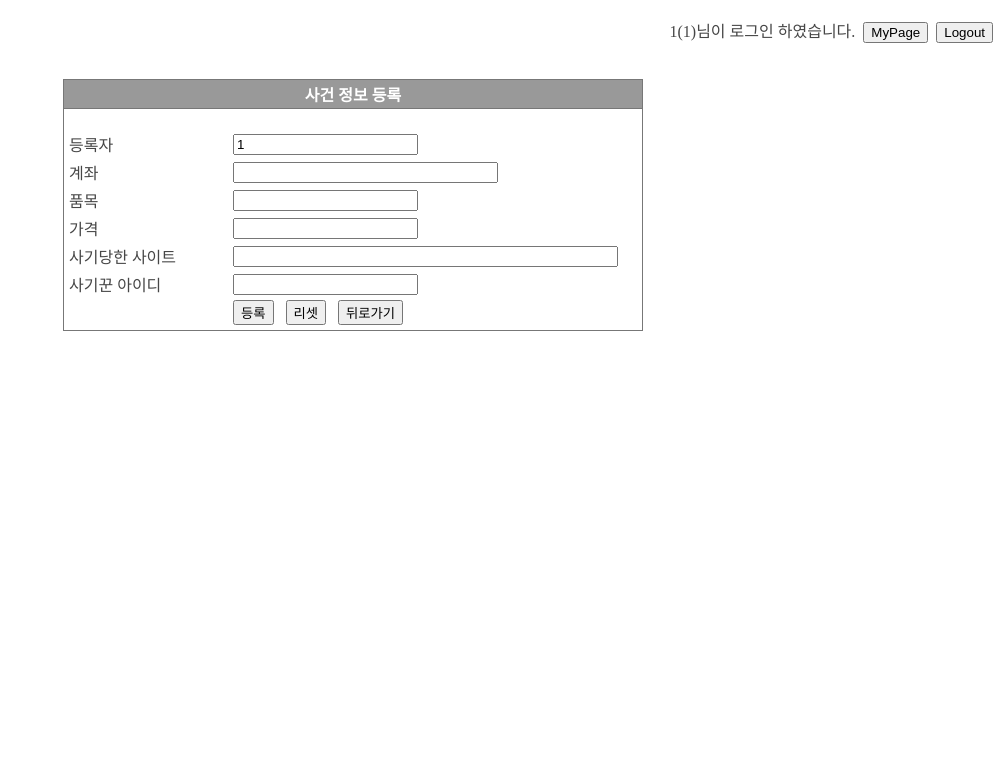
After one commit to seohyeonKK/DBproject, a PHP site: page /register.php in a window 1280 px wide. The commit adds this page. Shown: the top 783 px of the page, without its empty margins (287-1280 px from the left). Run offline with PHP 8.4, Linux system fonts and the light colour scheme; the visitor is signed in with stand-in values (Sample User, id 1); data that the repository does not hold is empty.

Commit message:
메인 페이지 수정 및 사건 정보 등록 페이지 추가

```diff
--- a/login_check.php
+++ b/login_check.php
@@ -23,7 +23,7 @@ if ($id =$row['member_id'] && $pwd == $row['member_pw']){
   //echo"<center><br><br><br>";
   //echo $_SESSION['id']."(".$_SESSION['id'].")님이 로그인 하였습니다.";
   echo "&nbsp; <a href='logout.php'><input type='button' value='Logout'></a>";
-  echo "<script>location.href='mypage.php';</script>";
+  echo "<script>location.href='main.php';</script>"; // 로그인 시 메인페이지로 이동하도록
 
   //
 }
--- /dev/null
+++ b/register.php
@@ -0,0 +1,118 @@
+<?php
+session_start();
+include './dbconn.php';
+
+$id = $_POST['user_id'];
+$pwd = $_POST['user_password'];
+
+echo"<br>";
+echo "<div style=\"text-align:right\">";
+echo $_SESSION['id']."(".$_SESSION['id'].")님이 로그인 하였습니다.";
+//echo"<br><br>";
+echo "&nbsp; <a href='mypage.php'><input type='button' value='MyPage'></a>"; // 마이페이지로 이동
+echo "&nbsp; <a href='logout.php'><input type='button' value='Logout'></a>";
+
+echo"<br><br>";
+
+ ?>
+
+<!DOCTYPE html>
+<html>
+  <head>
+    <title>사기 사건 등록</title>
+
+    <script>
+
+    function checkInput(){
+      if(!document.register_info.account.value)
+      {
+        alert("사기꾼의 계좌를 입력하세요.");
+        document.register_info.account.focus();
+        return;
+      }
+      else if(!document.register_info.item.value)
+      {
+        alert("사기당한 품목을 입력하세요.");
+        document.register_info.item.focus();
+        return;
+      }
+      else if(!document.register_info.price.value)
+      {
+        alert("사기당한 금액을 입력하세요.");
+        document.register_info.price.focus();
+        return;
+      }
+      else if(!document.register_info.site.value)
+      {
+        alert("사기당한 사이트를 입력하세요.");
+        document.register_info.site.focus();
+        return;
+      }
+      else if(!document.register_info.site_id.value)
+      {
+        alert("사기꾼의 아이디를 입력하세요.");
+        document.register_info.site_id.focus();
+        return;
+      }
+      document.register_info.submit();
+
+    }
+
+    </script>
+
+  </head>
+  <body topmargin=0 leftmargin=0 text="#464646">
+    <center>
+    <br>
+
+    <form name="register_info" action="insert.php" method="post">
+      <table width=580 border=0 cellpadding=2 cellspacing=1 bgcolor="#777777">
+        <tr>
+          <td height=20 align=center bgcolor="#999999">
+          <font color=white><b>사건 정보 등록</b></font></td>
+        </tr>
+
+        <tr>
+          <td bgcolor=white>&nbsp;
+            <table>
+              <tr>
+                <td width=160 aligh=left>등록자</td>
+                <td align=left><input type=text value="<?=$_SESSION['id']?>" name="name" size=20 maxlength=10 readonly></td>
+              </tr>
+              <tr>
+                <td width=160 aligh=left>계좌</td>
+                <td align=left><input type=text name="account" size=30 maxlength=20 >
+              </tr>
+              <tr>
+                <td width=160 aligh=left>품목</td>
+                <td align=left><input type=text name="item" size=20 maxlength=10 ></td>
+              </tr>
+              <tr>
+                <td width=160 aligh=left>가격</td>
+                <td align=left><input type=text name="price" size=20 maxlength=10 ></td>
+              </tr>
+              <tr>
+                <td width=160 aligh=left>사기당한 사이트</td>
+                <td align=left><input type=text name="site" size=45 maxlength=45></td>
+              </tr>
+              <tr>
+                <td width=160 aligh=left>사기꾼 아이디</td>
+                <td align=left><input type=text name="site_id" size=20 maxlength=10></td>
+              </tr>
+              <tr>
+                <td></td>
+                <td align=left>
+                <input type="button" value="등록" name="acc_submit" onclick="checkInput()">
+                 &nbsp;
+                <input type="button" value="리셋" name="rewrite">
+                 &nbsp;
+                <input type="button" value="뒤로가기" name="back" onclick="history.back()">  </td>
+              </tr>
+            </table>
+        </tr>
+
+      </table>
+    </form>
+
+  </body>
+</html>
```
Also changed, not shown: insert.php (added, +17 -0 lines), main.php (added, +34 -0 lines).
